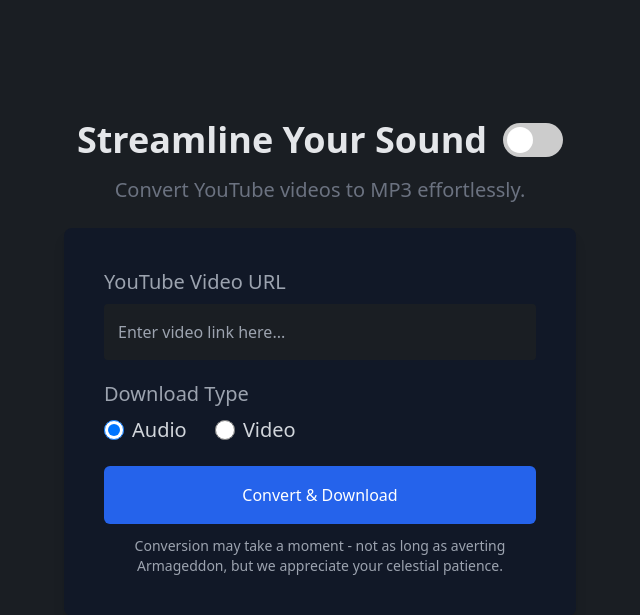
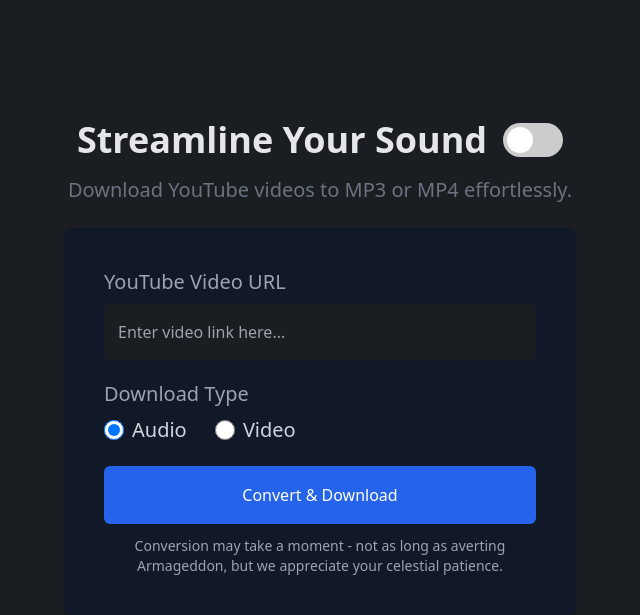
Before and after one commit to aditya-xq/streamline, a Flask app: page / in a window 1280 px wide. Shown: the top 615 px of the page, without its empty margins (320-960 px from the left). Run offline with Flask 3, Linux system fonts and the light colour scheme; some libraries are stand-ins or nearby versions.

Commit message:
subheading change

```diff
--- a/templates/index.html
+++ b/templates/index.html
@@ -162,7 +162,7 @@
                     <span class="slider round"></span>
                 </label>
             </div>
-            <p class="text-xl text-gray-500 mb-6 text-center">Convert YouTube videos to MP3 effortlessly.</p>
+            <p class="text-xl text-gray-500 mb-6 text-center">Download YouTube videos to MP3 or MP4 effortlessly.</p>
             {% if error %}
                 <div class="bg-red-100 border border-red-400 text-red-700 px-4 py-3 rounded relative mb-4" role="alert">
                     <div class="flex justify-between">
```
